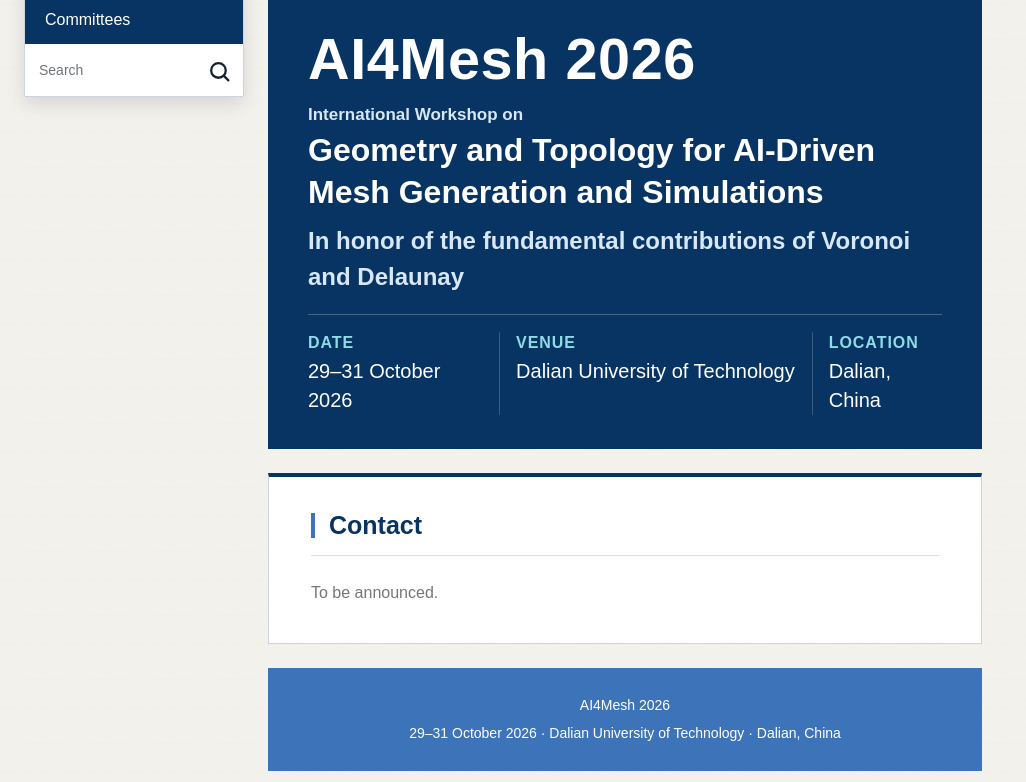
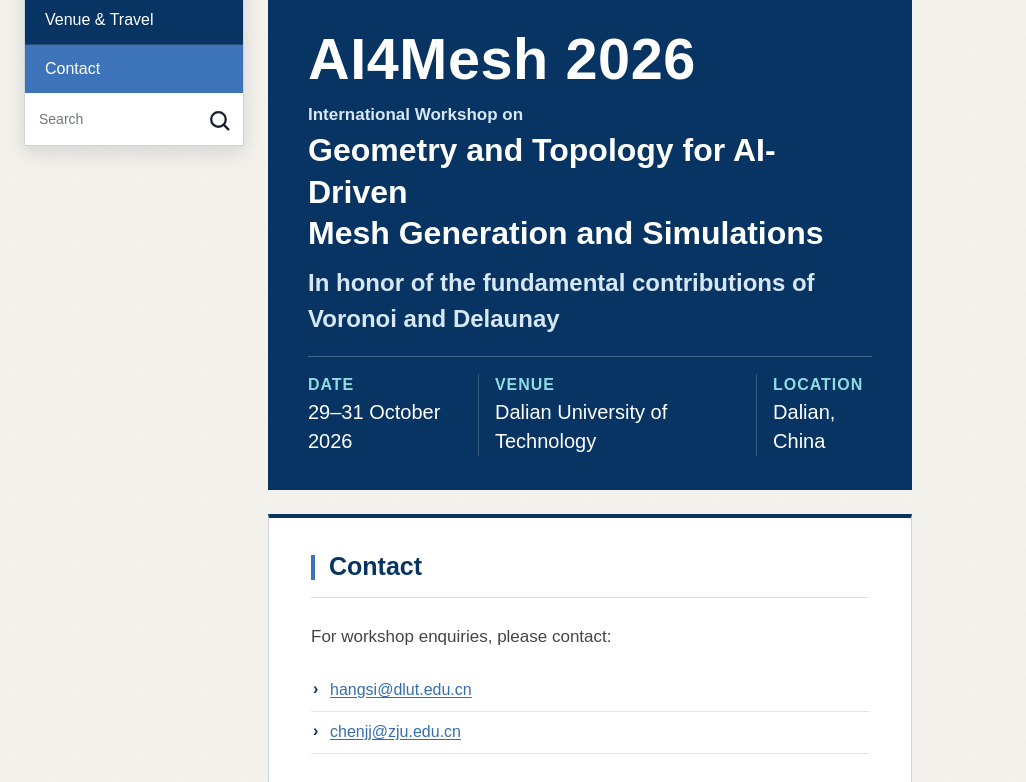
Before and after one commit to FHCCT/AI4MESH-WEB, a Jekyll site: the page built from contact.md, in a window 1280 px wide and 1400 px high, cut to the strip 618-1400 px from the top of the window. Shown: the whole strip, without its empty margins (0-1026 px from the left). Built offline with Jekyll 4.4.1, drawn with Linux system fonts in a browser that asks for light colours.

Commit message:
Update navigation speakers contact and sidebar

```diff
--- a/_includes/header.html
+++ b/_includes/header.html
@@ -11,12 +11,13 @@
       <nav aria-label="Primary navigation">
         <ul class="nav-list">
           <li class="nav-item"><a class="{% if page.nav_key == 'home' %}is-active{% endif %}" href="{{ '/' | relative_url }}">Home</a></li>
+          <li class="nav-item"><a class="{% if page.nav_key == 'committees' %}is-active{% endif %}" href="{{ '/committees/' | relative_url }}">Committees</a></li>
+          <li class="nav-item"><a class="{% if page.nav_key == 'speakers' %}is-active{% endif %}" href="{{ '/speakers/' | relative_url }}">Speakers</a></li>
           <li class="nav-item"><a class="{% if page.nav_key == 'topics' %}is-active{% endif %}" href="{{ '/topics/' | relative_url }}">Topics</a></li>
           <li class="nav-item"><a class="{% if page.nav_key == 'program' %}is-active{% endif %}" href="{{ '/program/' | relative_url }}">Program</a></li>
           <li class="nav-item"><a class="{% if page.nav_key == 'registration' %}is-active{% endif %}" href="{{ '/registration/' | relative_url }}">Registration</a></li>
           <li class="nav-item"><a class="{% if page.nav_key == 'venue' %}is-active{% endif %}" href="{{ '/venue/' | relative_url }}">Venue &amp; Travel</a></li>
           <li class="nav-item"><a class="{% if page.nav_key == 'contact' %}is-active{% endif %}" href="{{ '/contact/' | relative_url }}">Contact</a></li>
-          <li class="nav-item"><a class="{% if page.nav_key == 'committees' %}is-active{% endif %}" href="{{ '/committees/' | relative_url }}">Committees</a></li>
         </ul>
       </nav>
       <form class="site-search" role="search" data-site-search>
--- a/assets/css/main.css
+++ b/assets/css/main.css
@@ -1464,7 +1464,7 @@
 
   .site-layout {
     display: grid;
-    grid-template-columns: 220px minmax(0, 1fr) 250px;
+    grid-template-columns: 220px minmax(0, 1fr) 320px;
     gap: 24px;
     width: min(1480px, calc(100% - 48px));
     margin: 24px auto 0;
--- a/contact.md
+++ b/contact.md
@@ -4,4 +4,4 @@
 nav_key: contact
 ---
 
-<section class="content-panel" aria-labelledby="contact-title"><h2 class="panel-title" id="contact-title">Contact</h2><div class="panel-body simple-notice"><p>To be announced.</p></div></section>
+<section class="content-panel" aria-labelledby="contact-title"><h2 class="panel-title" id="contact-title">Contact</h2><div class="panel-body prose"><p>For workshop enquiries, please contact:</p><ul class="plain-list"><li><a class="standard-link" href="mailto:hangsi@dlut.edu.cn">hangsi@dlut.edu.cn</a></li><li><a class="standard-link" href="mailto:chenjj@zju.edu.cn">chenjj@zju.edu.cn</a></li></ul></div></section>
```
Also changed, not shown: speakers.md (added, +7 -0 lines), topics/index.md (+1 -1 lines).
